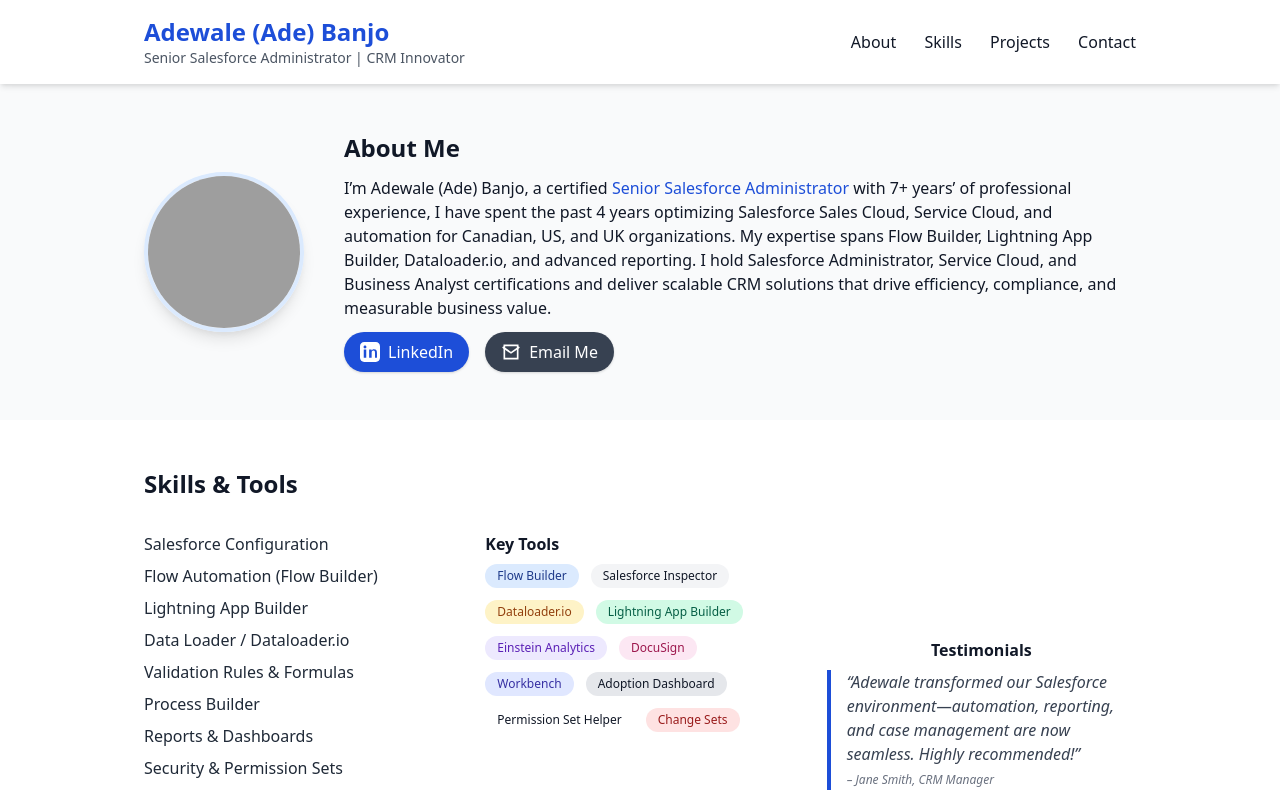
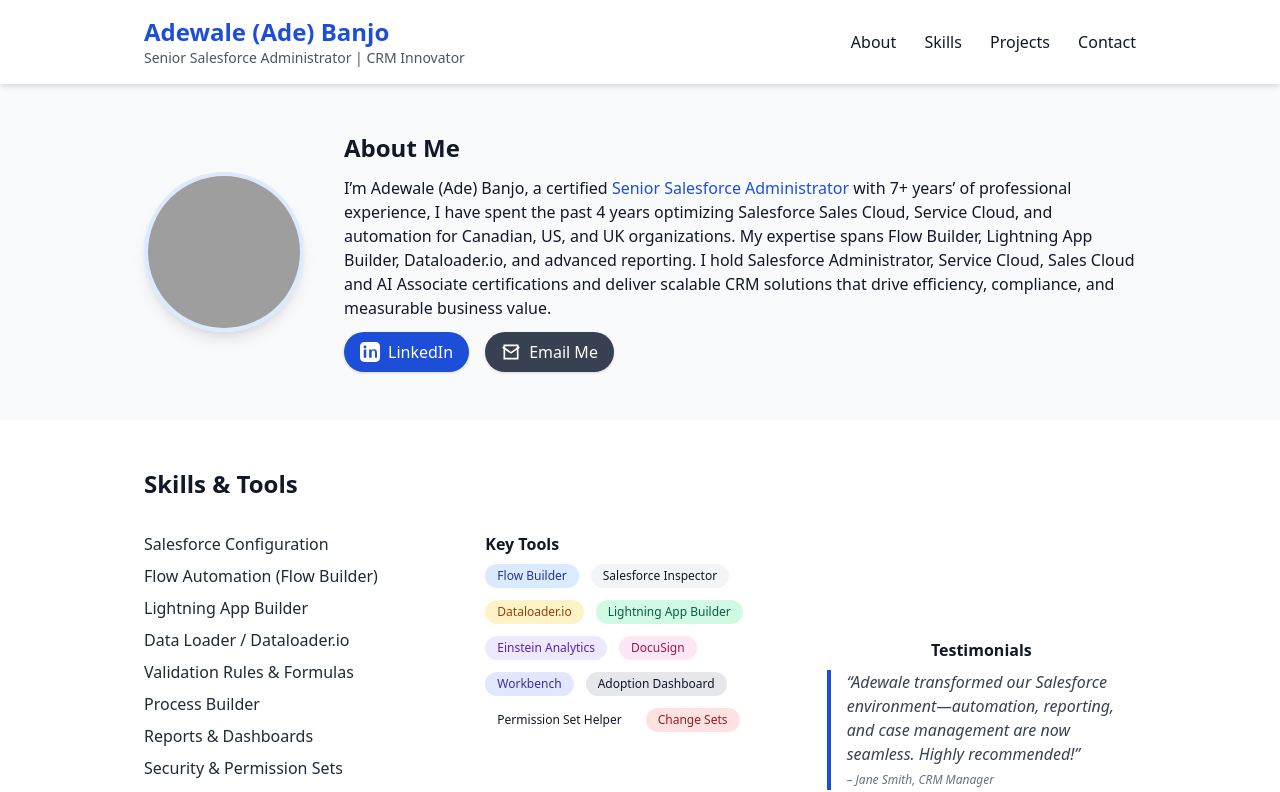
Before and after one commit to AdewaleOnTheCloud/Ade, a plain HTML site: page index.html in a window 1280 px wide. Shown: the top 792 px of the page. Drawn offline with nearby package versions, Linux system fonts and the light colour scheme; grey boxes are pictures that could not be loaded.

Commit message:
index.html

```diff
--- a/index.html
+++ b/index.html
@@ -41,7 +41,7 @@
     <div>
       <h2 class="text-2xl font-bold mb-3">About Me</h2>
       <p class="mb-3">
-        I’m Adewale (Ade) Banjo, a certified <span class="font-medium text-blue-700">Senior Salesforce Administrator</span> with 7+ years’ of professional experience, I have spent the past 4 years optimizing Salesforce Sales Cloud, Service Cloud, and automation for Canadian, US, and UK organizations. My expertise spans Flow Builder, Lightning App Builder, Dataloader.io, and advanced reporting. I hold <span class="font-medium">Salesforce Administrator, Service Cloud, and Business Analyst</span> certifications and deliver scalable CRM solutions that drive efficiency, compliance, and measurable business value.
+        I’m Adewale (Ade) Banjo, a certified <span class="font-medium text-blue-700">Senior Salesforce Administrator</span> with 7+ years’ of professional experience, I have spent the past 4 years optimizing Salesforce Sales Cloud, Service Cloud, and automation for Canadian, US, and UK organizations. My expertise spans Flow Builder, Lightning App Builder, Dataloader.io, and advanced reporting. I hold <span class="font-medium">Salesforce Administrator, Service Cloud, Sales Cloud and AI Associate</span> certifications and deliver scalable CRM solutions that drive efficiency, compliance, and measurable business value.
       </p>
       <div class="flex gap-4 mt-2">
         <a href="https://www.linkedin.com/in/adewale-banjo" target="_blank" rel="noopener" class="inline-flex items-center bg-blue-700 text-white rounded-full px-4 py-2 font-medium shadow hover:bg-blue-800">
```
